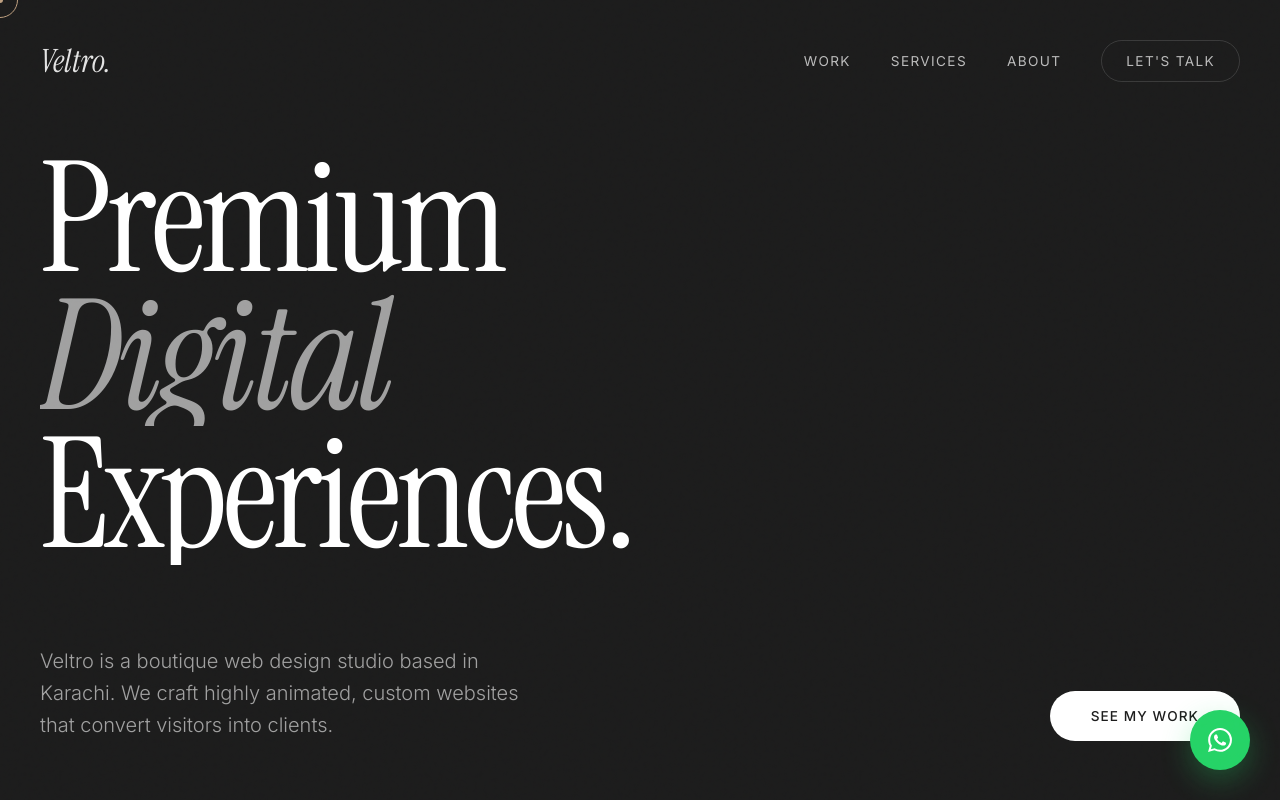
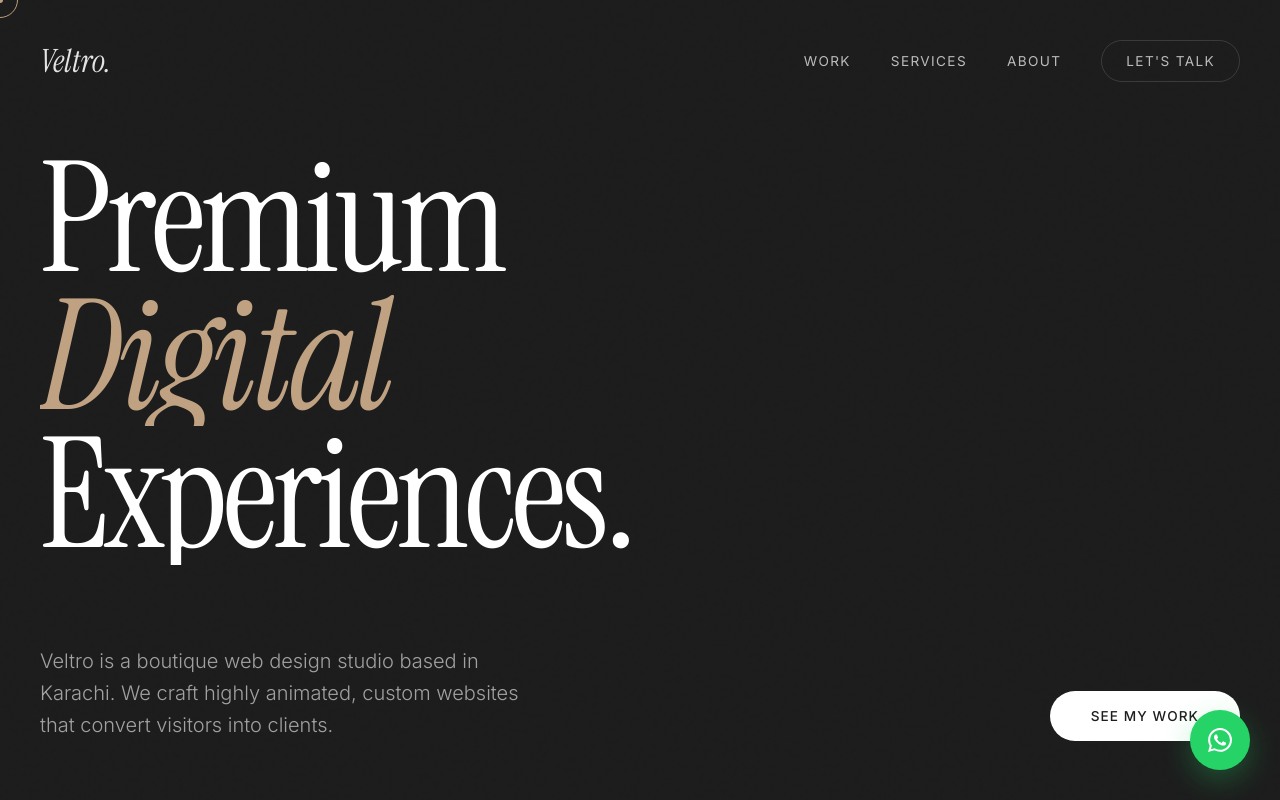
Before and after one commit to kehan12321/veltro-portfolio, a website built with Vite: page index.html in a window 1280 px wide. Shown: the top 800 px of the page. Built offline with nearby package versions, Linux system fonts and the light colour scheme; some packages are replaced by stand-ins of ours.

Commit message:
Force Muted Gold accent on headlines

```diff
--- a/style.css
+++ b/style.css
@@ -252,3 +252,4 @@
   .footer-top { grid-template-columns: 1fr; }
   .form-row { flex-direction: column; }
 }
+.italic { font-style: italic; font-family: var(--font-serif); font-weight: 300; color: var(--accent-color) !important; }
```
